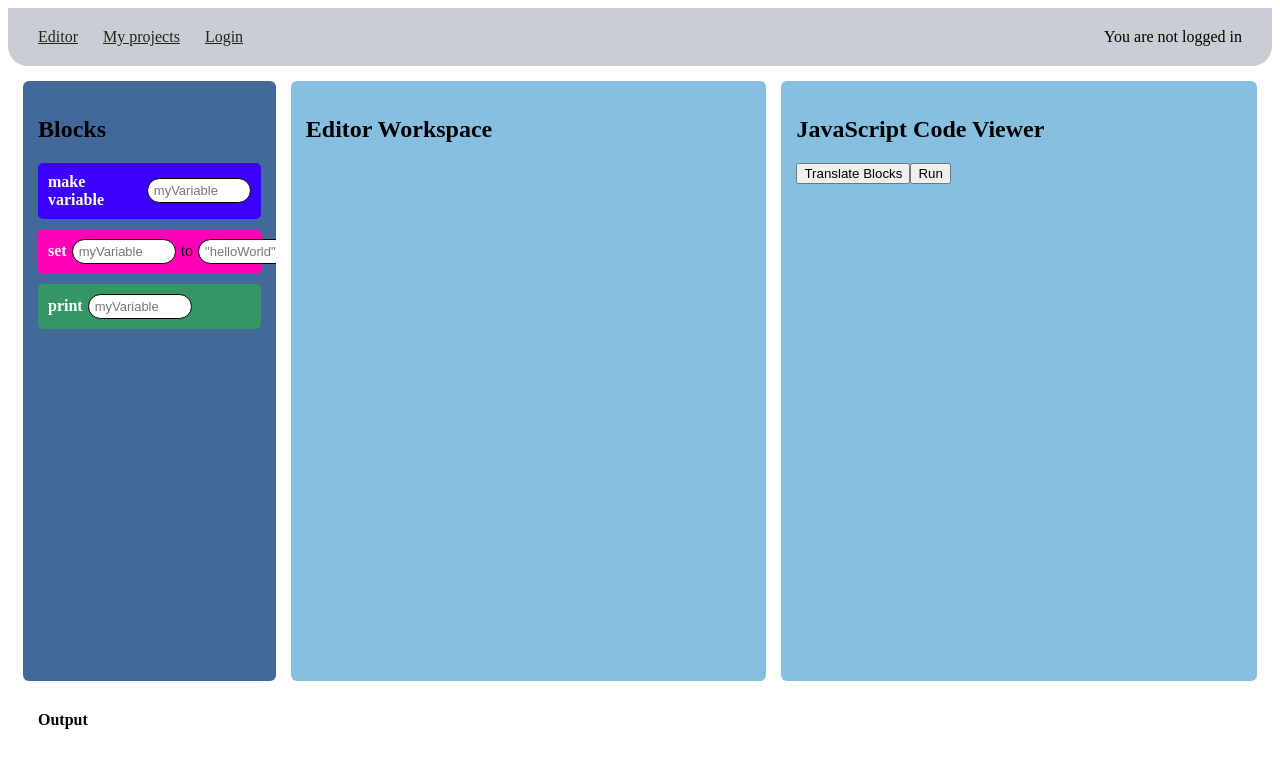
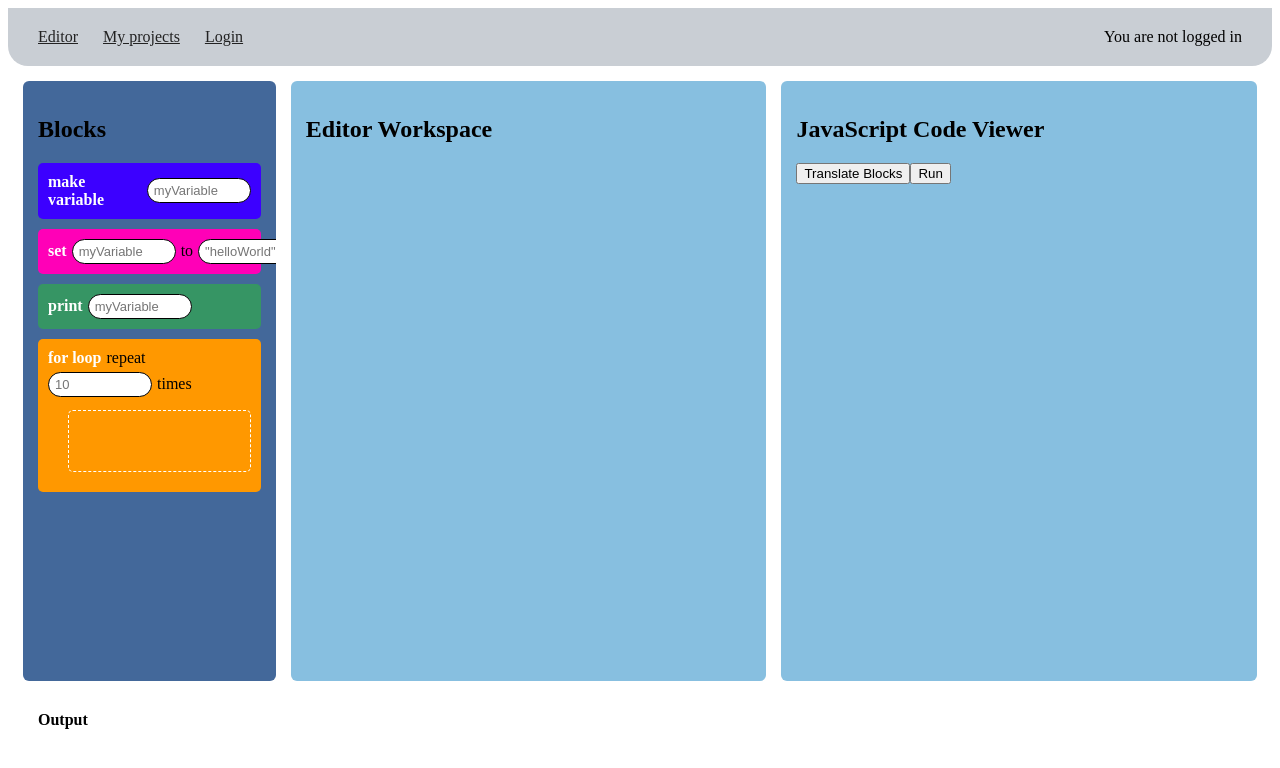
Before and after one commit to jessicatran807/JS-Scripting, a website: page app/public/index.html in a window 1280 px wide. Drawn offline with Linux system fonts and the light colour scheme; no server answers.

Commit message:
implement projects showing up on my projects page and for loop (no nesting)

```diff
--- a/app/public/blocks.js
+++ b/app/public/blocks.js
@@ -25,7 +25,14 @@ let blockDefs = {
       inputs: [
         { name: "value", placeholder: "myVariable" }
       ]
-    }
+    },
+    for_loop: {
+    type: "for_loop",
+    label: "for loop",
+    inputs: [
+        { name: "count", placeholder: "10" }
+    ]
+}
 };
 
 
@@ -47,6 +54,12 @@ function buildBlockElement(def, includeDeleteButton) {
             blockDiv.append(toSpan);
         }
 
+        if (def.type === "for_loop" && index === 0) {
+            let repeat = document.createElement("span");
+            repeat.textContent = " repeat ";
+            blockDiv.append(repeat);
+        }
+
         let inputElem = document.createElement("input");
         inputElem.type = "text";
         inputElem.name = input.name;
@@ -54,6 +67,17 @@ function buildBlockElement(def, includeDeleteButton) {
         blockDiv.append(inputElem);
 
         index = index + 1;
+    }
+
+    if (def.type === "for_loop") {
+        let timesSpan = document.createElement("span");
+        timesSpan.textContent = " times";
+        blockDiv.append(timesSpan);
+
+        let loopBody = document.createElement("div");
+        loopBody.id = "loop-body";
+        blockDiv.append(loopBody);
+        dropBlocksIntoWorkspace(loopBody);
     }
 
     // includeDeleteButton is only for blocks in the workspace
@@ -79,12 +103,9 @@ function buildBlockElement(def, includeDeleteButton) {
         deleteButton.textContent = "X";
         deleteButton.addEventListener("click", () => {
             blockDiv.remove();
-            updateCodeView();
         });
         blockDiv.append(deleteButton);
     }
-
-
 
     return blockDiv;
 }
@@ -102,19 +123,16 @@ function moveBlock(blockDiv, direction) {
     let targetIndex = index + direction; // direction: -1 for up, 1 for down
 
     if (targetIndex < 0 || targetIndex >= blockList.length) {
-        return; // already at the top/bottom, do nothing
+        return;
     }
 
-    // swap the two entries in the array
     let temp = blockList[targetIndex];
     blockList[targetIndex] = blockList[index];
     blockList[index] = temp;
 
-    // append everything again in the new order
     for (let block of blockList) {
         workspace.append(block);
     }
-    updateCodeView();
 }
 
 
@@ -136,23 +154,20 @@ function renderBlockDefinitions() {
     }
 }
 
-function dropBlocksIntoWorkspace() {
-  let workspace = document.getElementById("block-workspace");
-
-    workspace.addEventListener("dragover", (event) => {
-        // to implement drop and stop the browser from blocking it
+function dropBlocksIntoWorkspace(container) {
+    container.addEventListener("dragover", (event) => {
         event.preventDefault();
     });
-
-    workspace.addEventListener("drop", (event) => {
+    container.addEventListener("drop", (event) => {
         event.preventDefault();
+        event.stopPropagation(); // stop this drop from also triggering a parent container's drop handler
         let type = event.dataTransfer.getData("text/plain");
+        if (type === "for_loop" && container.id === "loop-body") return;
         let def = blockDefs[type];
         let newBlock = buildBlockElement(def, true);
-        workspace.append(newBlock);
-        updateCodeView();
+        container.append(newBlock);
     });
 }
 
 renderBlockDefinitions();
-dropBlocksIntoWorkspace();
+dropBlocksIntoWorkspace(document.getElementById("block-workspace"));
--- a/app/public/editor.js
+++ b/app/public/editor.js
@@ -2,7 +2,7 @@
 This will connect blocks to their JS equivalent code
 */
 
-// returns the given value, or a placeholder if it's empty
+// here we fill in placeholder if empty val
 function fillOrPlaceholder(value) {
     if (value === "") {
         return "____";
@@ -10,15 +10,13 @@ function fillOrPlaceholder(value) {
     return value;
 }
 
-// translator function per block type:
-// takes the block's input values (keyed by input name, from blockDefs in blocks.js) and returns a line of JS
+// here we map each block type to func that makes vals into line of JS
 let blockTranslators = {
     make_var: (values) => `let ${fillOrPlaceholder(values.name)};`,
     set_var: (values) => `${fillOrPlaceholder(values.name)} = ${fillOrPlaceholder(values.value)};`,
     print_val: (values) => `console.log(${fillOrPlaceholder(values.value)});`
 };
 
-// pull the current input values out of a block element, keyed by input name
 function getBlockValues(blockDiv) {
     let values = {};
     for (let inputElem of blockDiv.querySelectorAll("input")) {
@@ -33,15 +31,35 @@ function translateBlock(type, values) {
     return translator(values);
 }
 
-// translate every block currently in the workspace
+// translate every block currently in the workspace, starting at the top level
 function generateCode() {
     let workspace = document.getElementById("block-workspace");
+    return generateCodeForContainer(workspace, 0);
+}
+
+// translate every block inside a given container (the top-level workspace, or a loop body), at a given indent level
+function generateCodeForContainer(container, indentLevel) {
+    let indent = "";
+    for (let i = 0; i < indentLevel; i = i + 1) {
+        indent = indent + "    ";
+    }
+
     let code = "";
-    for (let blockDiv of workspace.children) {
-        code += translateBlock(blockDiv.id, getBlockValues(blockDiv)) + "\n";
+    for (let blockDiv of container.children) {
+        if (blockDiv.id === "for_loop") {
+            let values = getBlockValues(blockDiv);
+            let count = fillOrPlaceholder(values.count);
+            code += `${indent}for (let i = 0; i < ${count}; i++) {\n`;
+            let loopBody = blockDiv.querySelector("#loop-body");
+            code += generateCodeForContainer(loopBody, indentLevel + 1);
+            code += `${indent}}\n`;
+        } else {
+            code += indent + translateBlock(blockDiv.id, getBlockValues(blockDiv)) + "\n";
+        }
     }
     return code;
 }
+
 
 function generateCodeFromBlocks(blocks) {
     let code = "";
@@ -124,7 +142,7 @@ function loadWorkspace(blocks) {
         let def = blockDefs[saved.type];
         let blockDiv = buildBlockElement(def, true);
         for (let inputElem of blockDiv.querySelectorAll("input")) {
-            if (saved.values.hasOwnProperty(inputElem.name)) {
+            if (inputElem.name in saved.values) {
                 inputElem.value = saved.values[inputElem.name];
             }
         }
--- a/app/public/style.css
+++ b/app/public/style.css
@@ -99,6 +99,21 @@
     border-radius: 40px;
 }
 
+#for_loop {
+    flex-wrap: wrap;
+}
+
+#loop-body {
+    display: flex;
+    flex-direction: column;
+    flex-basis: 100%; /* forces it onto its own line below the label/inputs */
+    min-height: 40px;
+    margin: 8px 0 0 20px;
+    padding: 8px;
+    border: 1px dashed #ffffff;
+    border-radius: 6px;
+}
+
 #move-up, #move-down, #delete-block {
     border: none;
     border-radius: 50%;
@@ -119,6 +134,7 @@
 #make_var { background-color: #3c00ff; }
 #set_var { background-color: #ff00b7; }
 #print_val { background-color: #369564; }
+#for_loop { background-color: #ff9800; }
 #code-panel pre {
     color: #000000;
     border-radius: 6px;
--- a/app/server.js
+++ b/app/server.js
@@ -90,7 +90,6 @@ app.post("/logout", async (req, res) => {
   res.sendStatus(200);
 });
 
-/* middleware; check if Supabase recognizes this request's session, if not, 403 response */
 let authorize = async (req, res, next) => {
   let supabase = getSupabaseClient(req, res);
 
```
